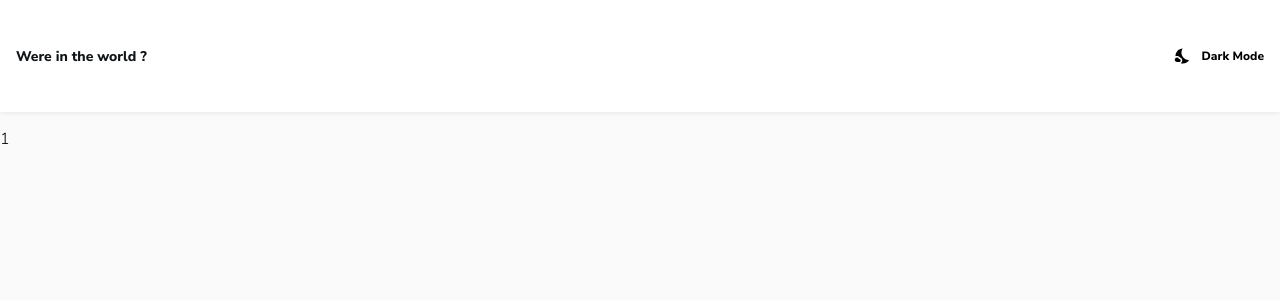
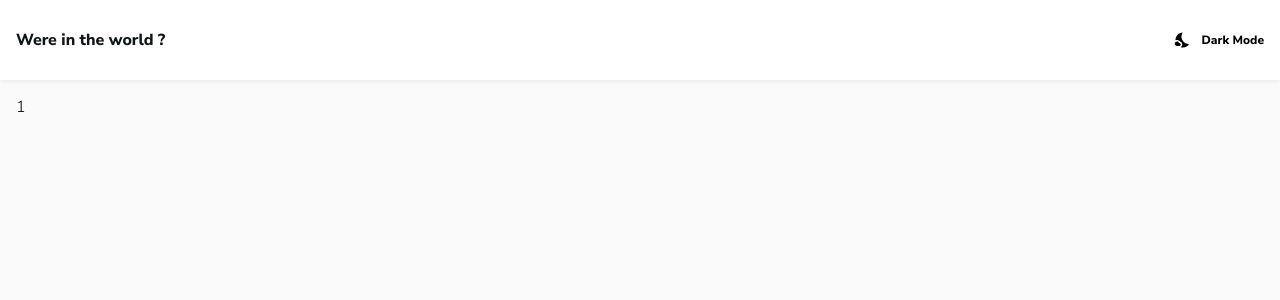
Before and after one commit to saniag081/React-flag, a React (Create React App) app: page /country/1 in a window 1280 px wide. Shown: the top 300 px of the page. Built offline with nearby package versions, Linux system fonts and the light colour scheme.

Commit message:
add slugify

```diff
--- a/package.json
+++ b/package.json
@@ -13,6 +13,7 @@
     "react-router-dom": "^5.2.0",
     "react-scripts": "3.4.3",
     "redux": "^4.0.5",
+    "slugify": "^1.4.6",
     "styled-components": "^5.2.0"
   },
   "scripts": {
--- a/src/Pages/DetailCountry.js
+++ b/src/Pages/DetailCountry.js
@@ -1,12 +1,26 @@
 import React from 'react'
 import DarkMode from '../components/DarkMode'
+import styled from 'styled-components'
+import Wrapper from '../components/Wrapper'
+import { useSelector } from 'react-redux'
+
+const DetailCountryStyled = styled.div`
+`
 
 function DetailCountry({match}) {
+	const country = useSelector(
+		state => {
+			return state.countryList.find(item => item.name === match.params.name.replace('-',' '))
+		}
+	)
+	console.log(country)
 	return (
-		<>
+		<DetailCountryStyled>
 			<DarkMode/>
-			<p>{match.params.name}</p>
-		</>
+			<Wrapper>
+				<p>{match.params.name}</p>
+			</Wrapper>
+		</DetailCountryStyled>
 	)
 }
 
--- a/src/components/Country.js
+++ b/src/components/Country.js
@@ -1,6 +1,7 @@
 import React from 'react';
 import styled from 'styled-components';
 import { useHistory } from 'react-router-dom'
+import slugify from 'slugify'
 
 const CountryStyle = styled.div`
 	cursor: pointer;
@@ -50,7 +51,7 @@ function Country({
 }) {
 	const history = useHistory()
 	function handleDetail() {
-		history.push(`/country/${name}`)
+		history.push(`/country/${slugify(name)}`)
 	}
 
 	return (
--- a/src/components/DarkMode.js
+++ b/src/components/DarkMode.js
@@ -15,7 +15,7 @@ const DarkModeStyled = styled.div`
 	.title{
 		text-decoration: none;
 		h1{
-			font-size: 14px;
+			font-size: 16px;
 			color: var(--black);
 		}
 	}
--- a/src/components/Header.js
+++ b/src/components/Header.js
@@ -9,10 +9,12 @@ import { getContryByName } from '../actions/index'
 
 const HeaderStyled = styled.header`
 	.header-container{
+		margin-top: 1.5rem;
 		@media(min-width: 768px){
 			display: grid;
 			grid-template-columns: 480px 200px;
 			justify-content: space-between;
+			margin: 2.5rem auto;
 		}
 	}
 `
--- a/src/components/Wrapper.js
+++ b/src/components/Wrapper.js
@@ -2,7 +2,7 @@ import React from 'react'
 import styled from 'styled-components'
 
 const WrapperStyled = styled.div`
-	padding: 1rem;
+	padding: 0 1rem;
 	max-width:1280px;
 	margin: auto;
 `
```
Also changed, not shown: 1 other file (tests, documents, lock files or other folders).
